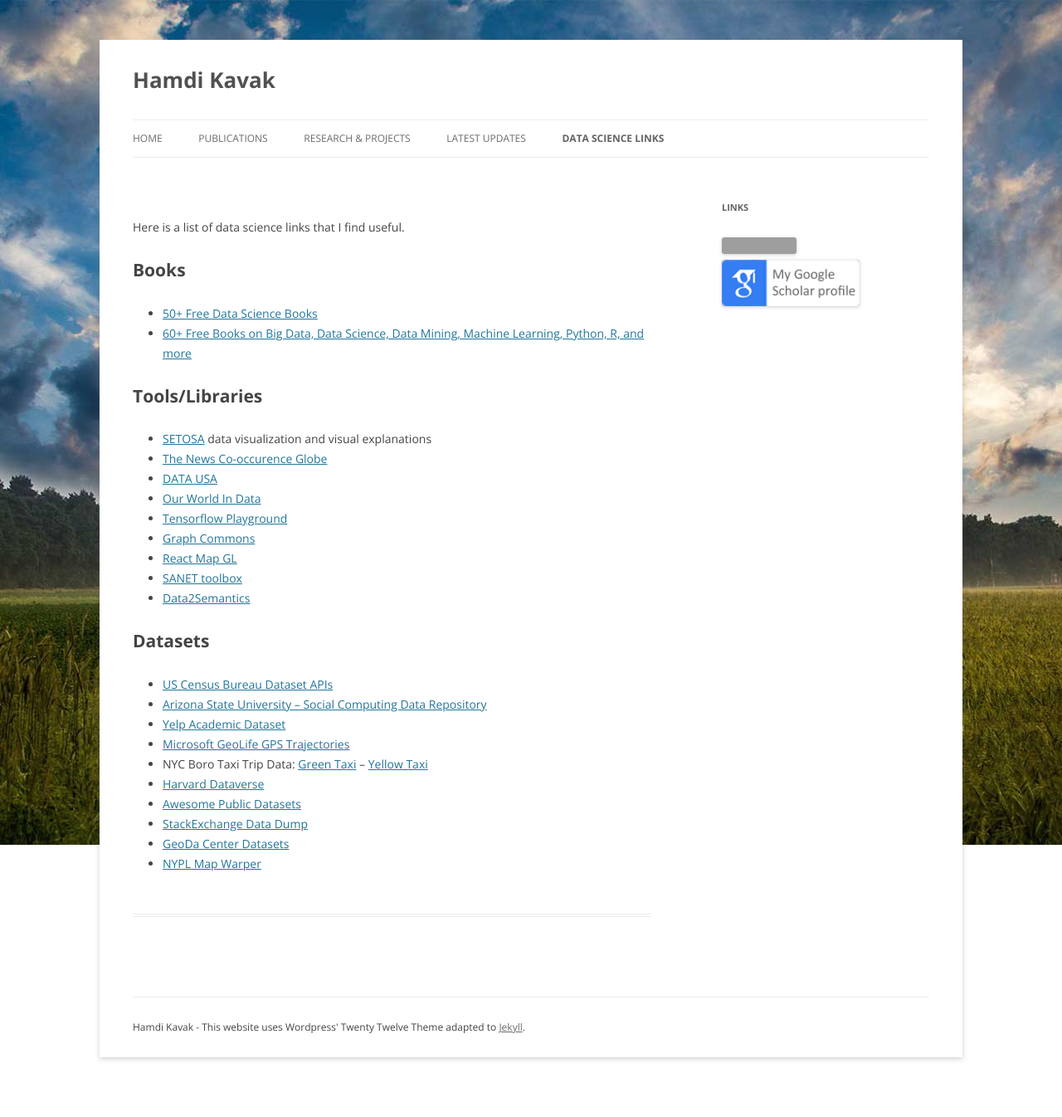
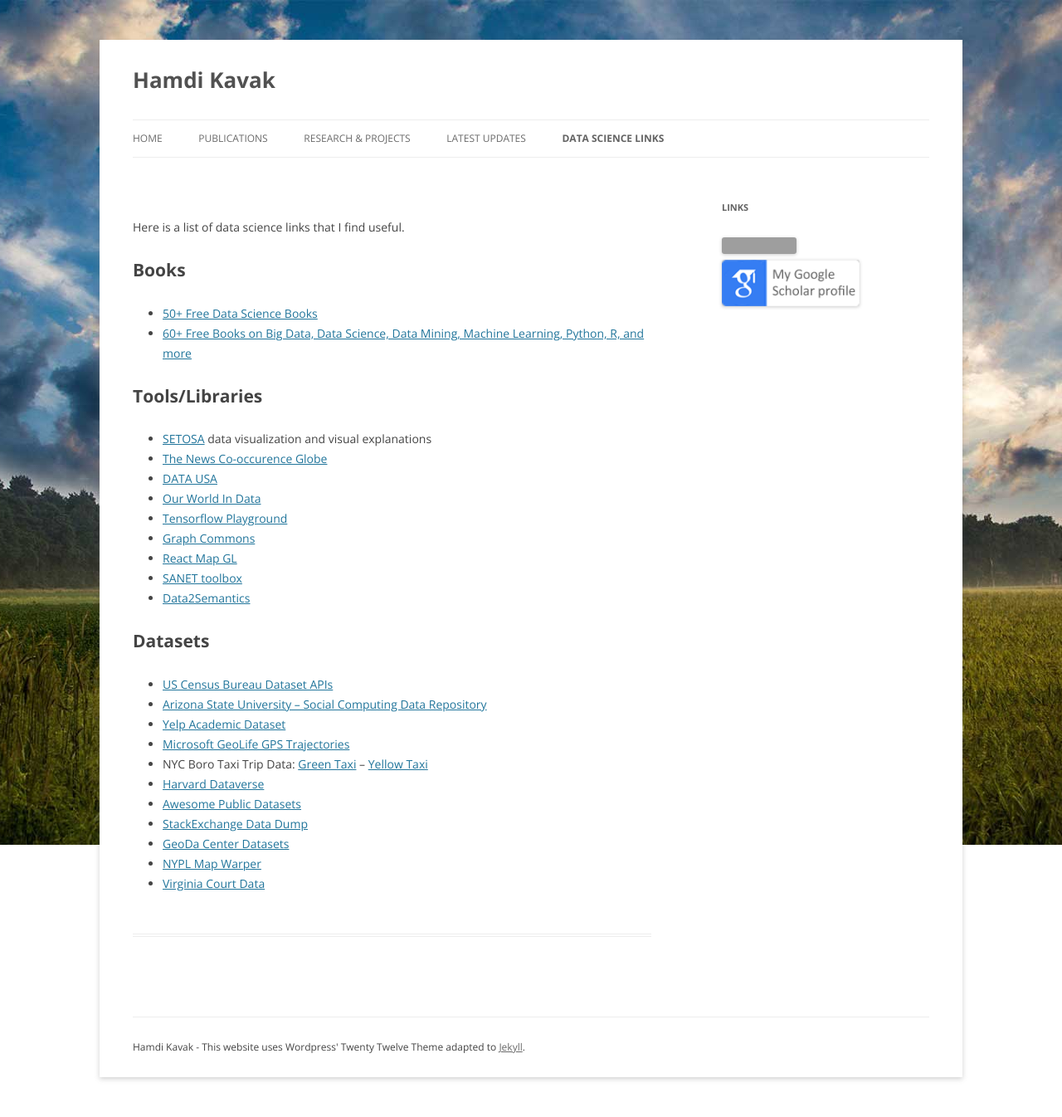
Before and after one commit to hamdikavak/hamdikavak.github.io, a Jekyll site: the page built from datasets/index.html, in a window 1280 px wide. Shown: the whole page at 83% size. Built offline with Jekyll 4.4.1, drawn with Linux system fonts in a browser that asks for light colours; nearby versions of some CDN libraries; library files that are not in the unit come from our copies; before the commit the page ends 1322 px from its top, so only the background shows below that; grey boxes are pictures that could not be loaded.

Commit message:
Update index.html

```diff
--- a/datasets/index.html
+++ b/datasets/index.html
@@ -36,5 +36,7 @@ current_page_datasets: current_page_item
 	<li><a href="https://archive.org/details/stackexchange">StackExchange Data Dump</a></li>
 	<li><a href="https://geodacenter.asu.edu/datalist">GeoDa Center Datasets</a></li>
 	<li><a href="http://maps.nypl.org/warper/">NYPL Map Warper</a></li>
+	<li><a href="http://virginiacourtdata.org/">Virginia Court Data</a></li>
+
 
 </ul>
```
